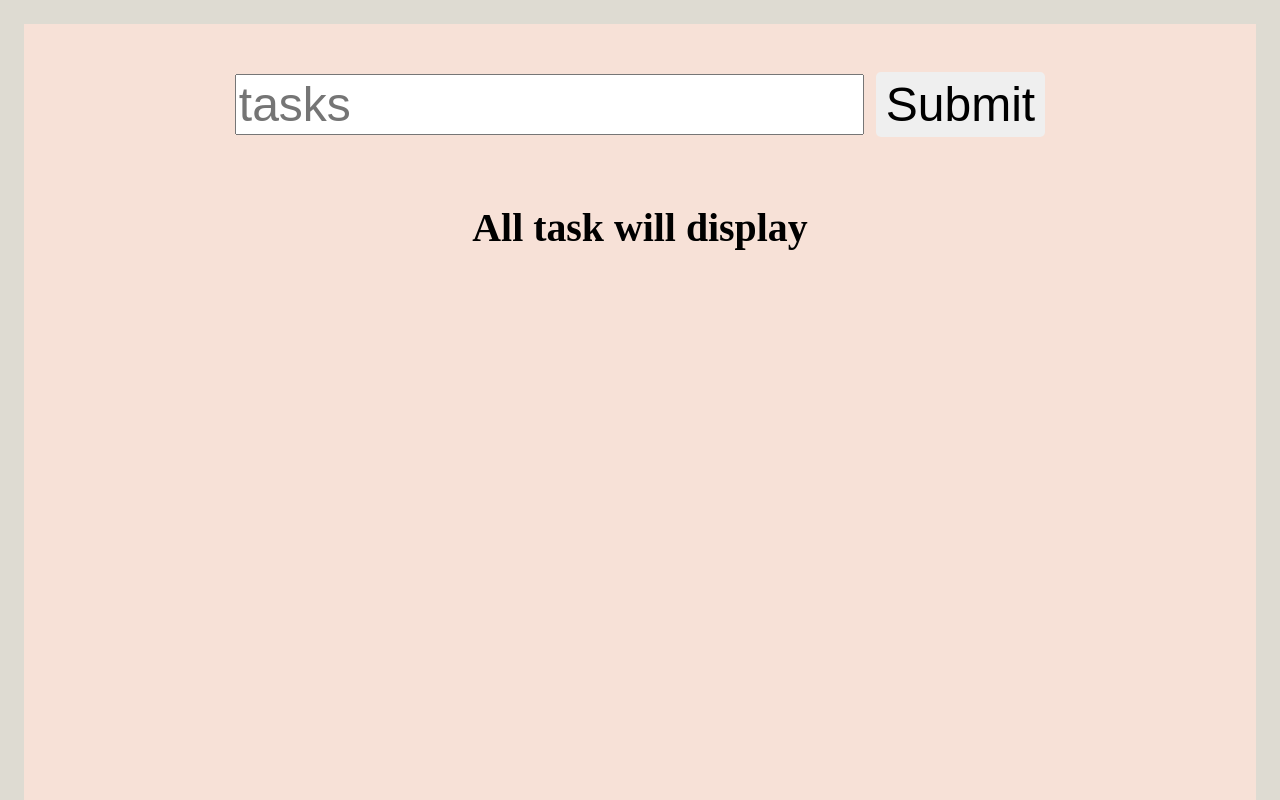
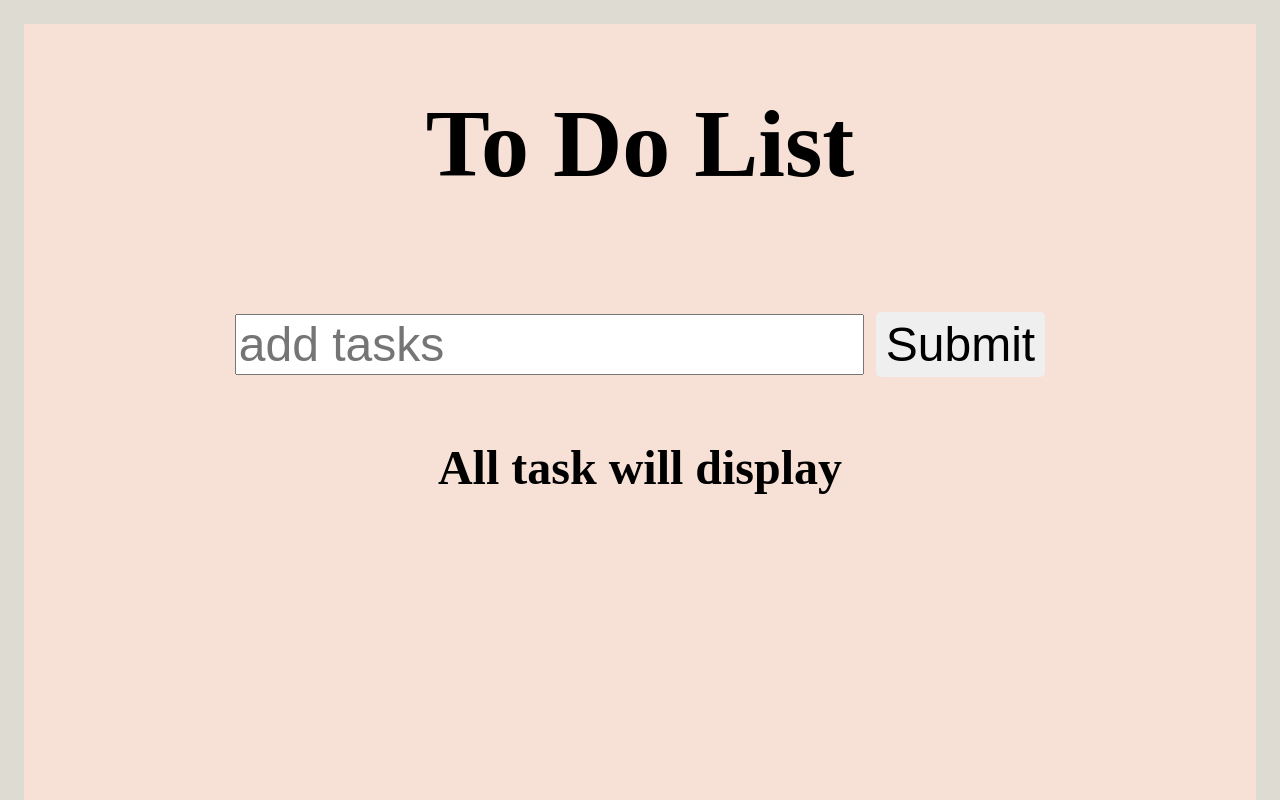
Before and after one commit to Kareena2070/To-Do-List-App-dynamically, a plain HTML site: page index.html in a window 1280 px wide. Shown: the top 800 px of the page. Drawn offline with Linux system fonts and the light colour scheme.

Commit message:
add heading(To Do List) and correct tag

```diff
--- a/index.html
+++ b/index.html
@@ -5,14 +5,16 @@
     <meta name="viewport" content="width=device-width, initial-scale=1.0">
     <title>To Do List</title>
     <link rel="stylesheet" href="style.css">
+
 </head>
 <body>
     <main class="todolist">
+        <h1>To Do List </h1>
         <div class="addTask">
-            <input type="text" placeholder="tasks">
+            <input type="text" placeholder="add tasks">
             <button>Submit</button>
         </div>
-        <h5>All task will display</h3>
+        <h4>All task will display</h4>
         <div class="displayTask">
 
         </div>
```
